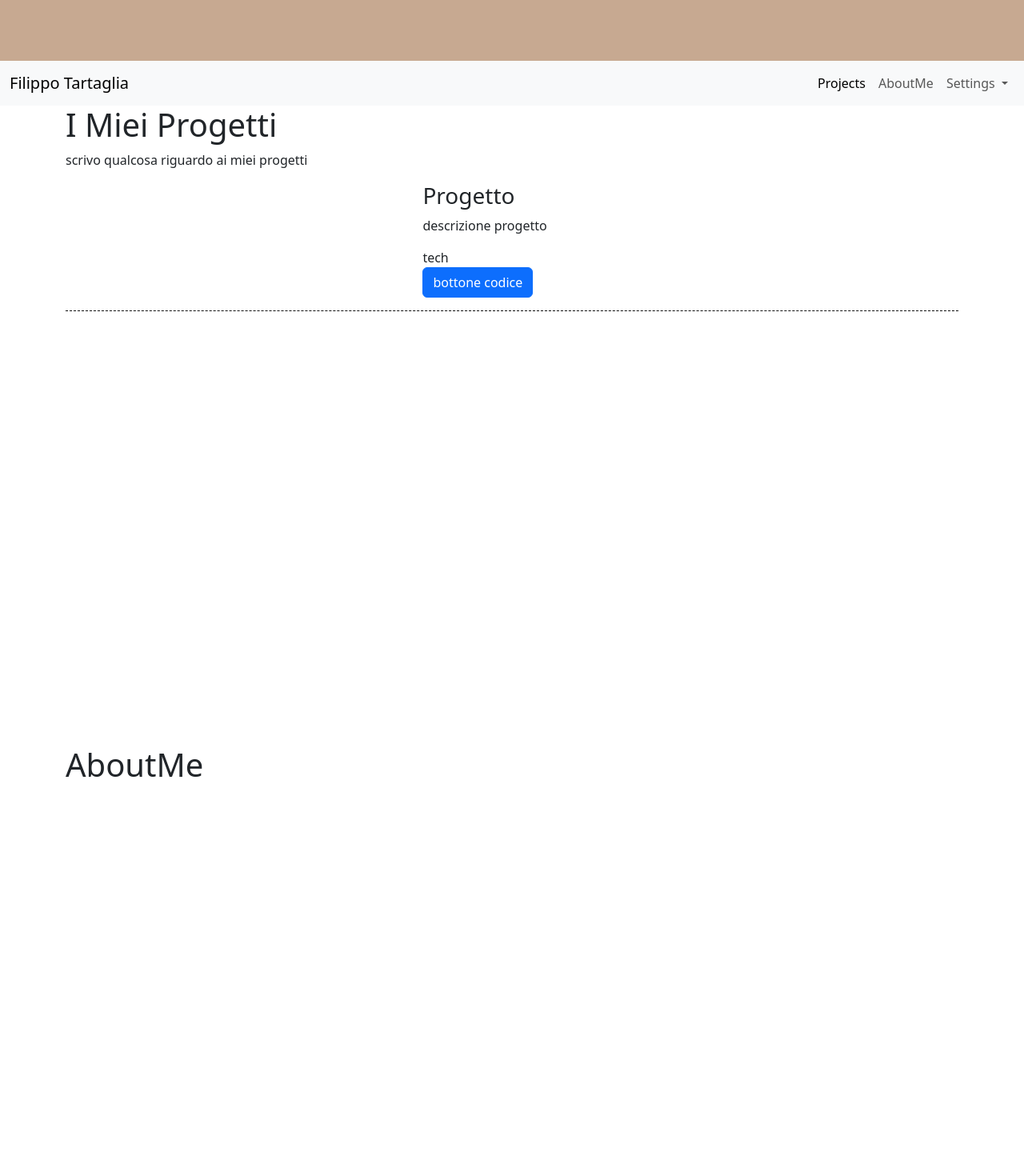
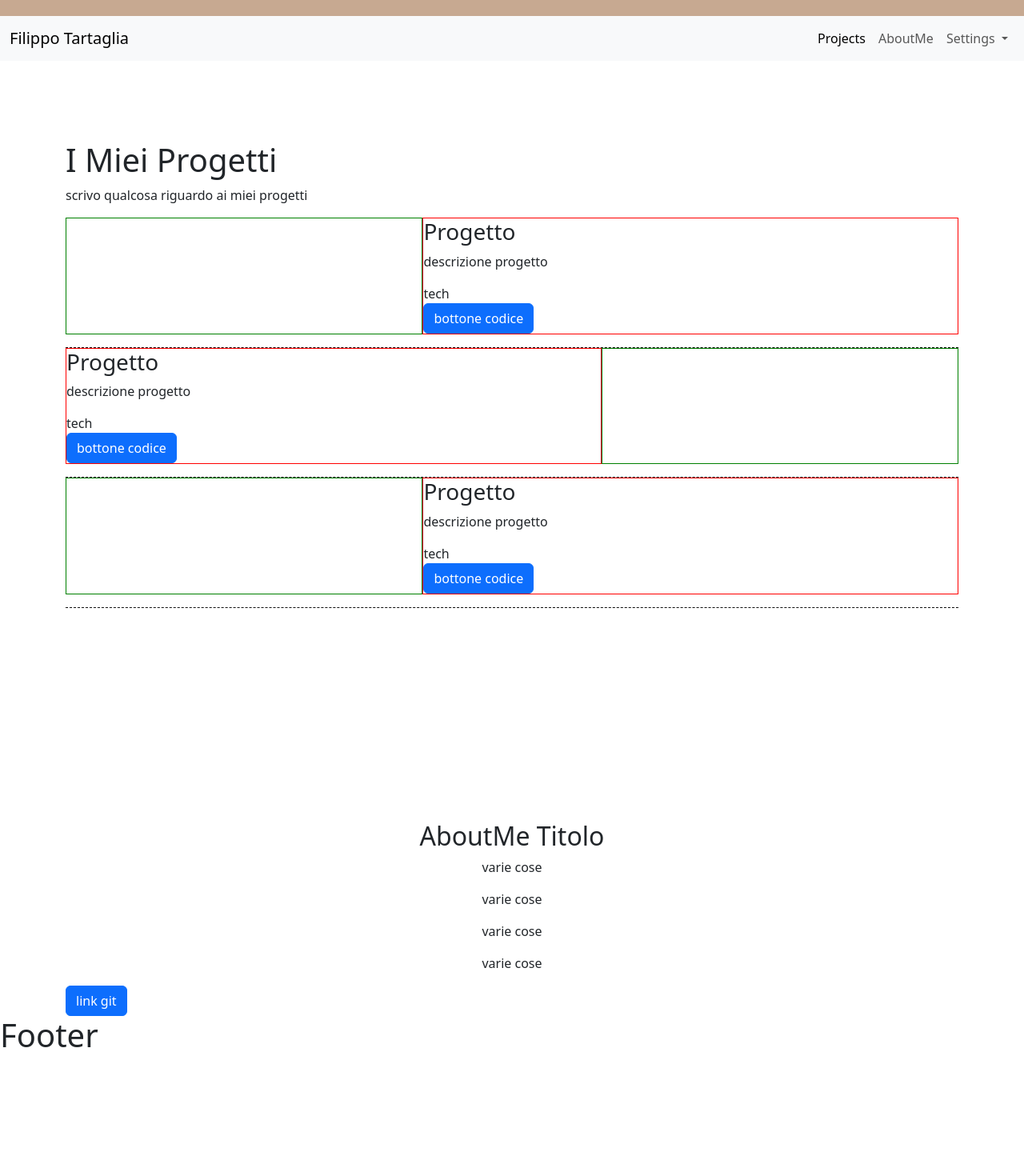
Before and after one commit to TartagliaFilippo/portfolio, a Vue app: page / in a window 1280 px wide. Shown: the part 860-2330 px from the top of the page at 80% size. After the commit the page ends 2186 px from the top, so only its background shows below. Built offline with nearby package versions, Linux system fonts and the light colour scheme.

Commit message:
add structure Projects and AboutMe

```diff
--- a/src/App.vue
+++ b/src/App.vue
@@ -7,9 +7,7 @@ import Footer from "./components/ui/Footer.vue";
 
 export default {
   data() {
-    return {
-      title: "Il gestionale",
-    };
+    return {};
   },
 
   components: {
@@ -23,7 +21,6 @@ export default {
 </script>
 
 <template>
-  <h1>{{ title }}</h1>
   <Welcome></Welcome>
   <Navbar></Navbar>
   <Projects></Projects>
--- a/src/components/AboutMe.vue
+++ b/src/components/AboutMe.vue
@@ -4,7 +4,7 @@
 export default {
   data() {
     return {
-      title: "AboutMe",
+      title: "AboutMe Titolo",
     };
   },
 
@@ -17,13 +17,19 @@ export default {
 <template>
   <div class="wrapper">
     <div class="container">
-      <h1>{{ title }}</h1>
+      <h2 class="text-center">{{ title }}</h2>
+      <div class="content-subtitle">
+        <p class="text-center">varie cose</p>
+        <p class="text-center">varie cose</p>
+        <p class="text-center">varie cose</p>
+        <p class="text-center">varie cose</p>
+      </div>
+      <div class="btn btn-primary">link git</div>
     </div>
   </div>
 </template>
 
 <style lang="scss" scoped>
 .wrapper {
-  height: 100vh;
 }
 </style>
--- a/src/components/Projects.vue
+++ b/src/components/Projects.vue
@@ -3,6 +3,7 @@ export default {
   data() {
     return {
       title: "I Miei Progetti",
+      projects: [1, 2, 3],
     };
   },
 };
@@ -13,11 +14,15 @@ export default {
     <div class="container">
       <h1>{{ title }}</h1>
       <p class="subtitle">scrivo qualcosa riguardo ai miei progetti</p>
-      <div class="card-project">
-        <div class="left-section">
+      <div
+        v-for="(project, index) in projects"
+        :key="index"
+        class="card-project"
+      >
+        <div class="image-section">
           <img src="" alt="" />
         </div>
-        <div class="right-section">
+        <div class="content-section">
           <h3>Progetto</h3>
           <p>descrizione progetto</p>
           <div class="technology">
@@ -33,17 +38,27 @@ export default {
 <style lang="scss" scoped>
 .wrapper {
   height: 100vh;
+  margin: 100px 0 50px 0;
 
   .card-project {
     display: flex;
-    flex-direction: row;
     padding-bottom: 1rem;
     border-bottom: 1px dashed black;
-    .left-section {
+
+    &:nth-child(odd) {
+      flex-direction: row;
+    }
+
+    &:nth-child(even) {
+      flex-direction: row-reverse;
+    }
+    .image-section {
       width: 40%;
+      border: 1px solid green;
     }
-    .right-section {
+    .content-section {
       width: 60%;
+      border: 1px solid red;
     }
   }
 }
```
